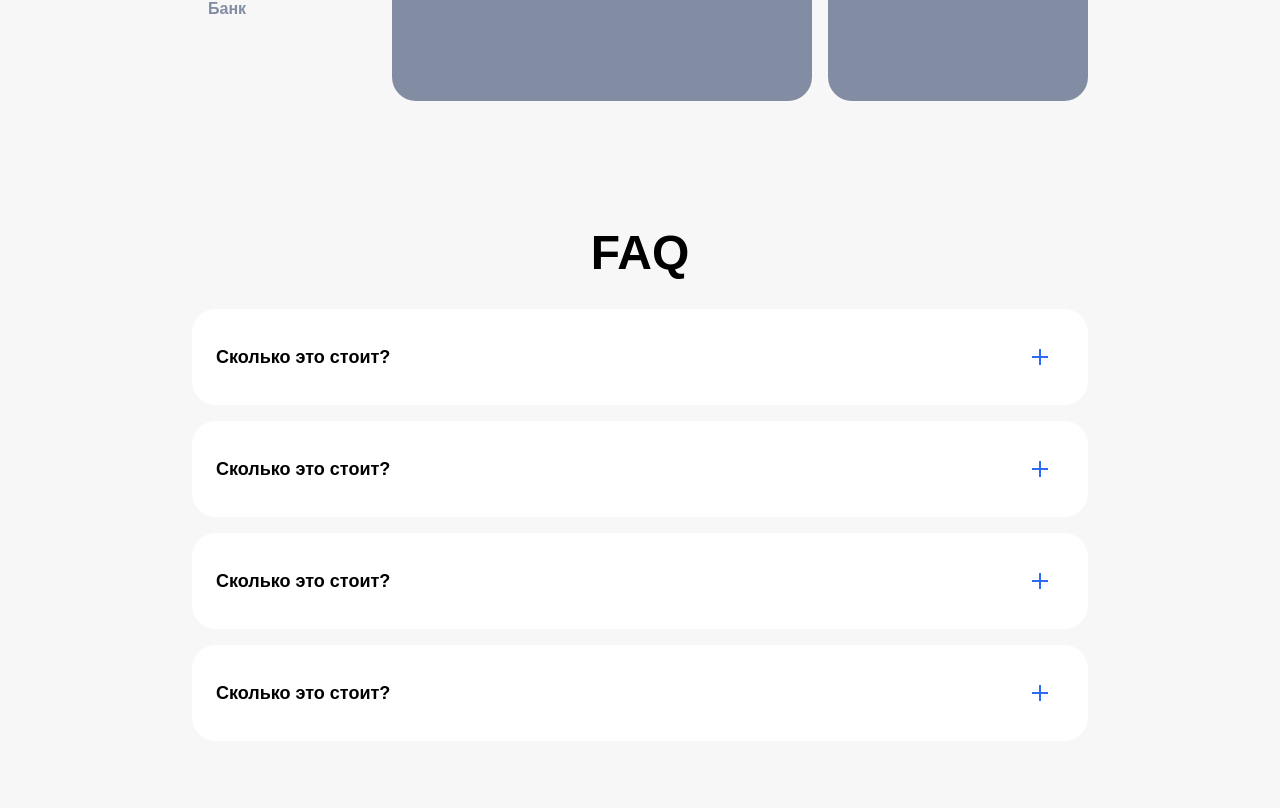
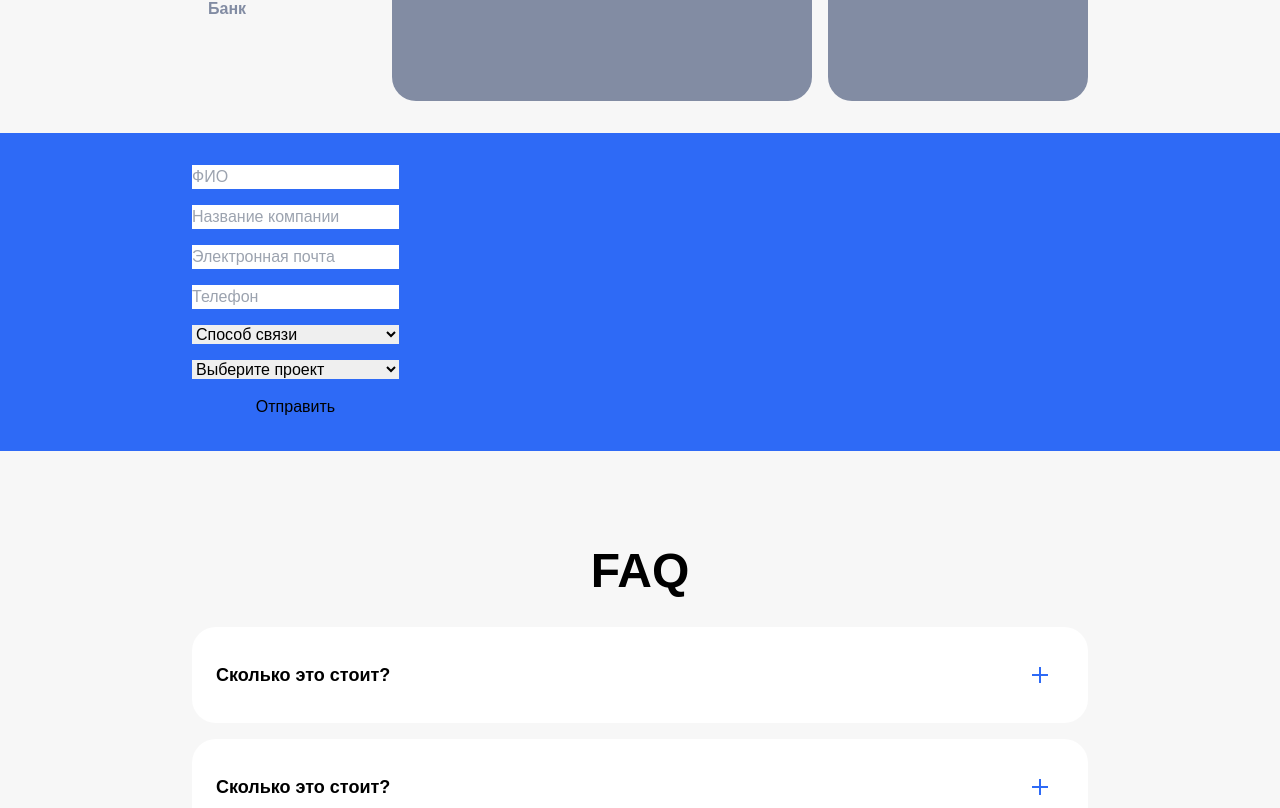
Before and after one commit to mnlght03/React-JS-Case-Club-Landing, a React (Create React App) app: page / in a window 1280 px wide. Shown: the part 8452-9260 px from the top of the page. Built offline with nearby package versions, Linux system fonts and the light colour scheme.

Commit message:
contact us WIP

```diff
--- a/src/App.js
+++ b/src/App.js
@@ -14,6 +14,7 @@ import OurTeam from './components/OurTeam';
 import Events from './components/Events/Events';
 import Faq from './components/FAQ';
 import Footer from './components/Footer';
+import ContactUs from './components/ContactUs';
 
 
 function App() {
@@ -41,6 +42,7 @@ function App() {
             <SuccessStories />
             <OurTeam />
             <Events />
+            <ContactUs />
             <Faq />
             <Footer />
         </GlobalContext.Provider>
--- /dev/null
+++ b/src/components/ContactUs/ContactForm.js
@@ -0,0 +1,22 @@
+import React, { useState } from "react";
+import PhoneInput from 'react-phone-number-input';
+import SelectInput from "../ui/SelectInput";
+
+export default function ContactForm({classes=''}) {
+    const [value, setValue] = useState('');
+
+    const contactOptions = ['Способ 1', 'Способ 2', 'Способ 3'];
+    const projects = ['Case Hub', 'Образовательный курс', 'Case Week', 'Хакатоны'];
+
+    return (
+        <form action="" className={`flex flex-col gap-4 ${classes}`}>
+            <input type="text" name="" id="" placeholder="ФИО"/>
+            <input type="text" name="" id="" placeholder="Название компании"/>
+            <input type="email" name="" id="" placeholder="Электронная почта"/>
+            <input type="tel" name="" id="" placeholder="Телефон" />
+            <SelectInput name={'contactOption'} placeholder={'Способ связи'} options={contactOptions} />
+            <SelectInput name={'project'} placeholder={'Выберите проект'} options={projects} />
+            <input type="submit" value="Отправить" />
+        </form>
+    );
+}
--- /dev/null
+++ b/src/components/ContactUs/ContactUs.js
@@ -0,0 +1,16 @@
+import React, { useContext } from "react";
+import Section from "../ui/Section";
+import { GlobalContext } from "../../context";
+import ContactForm from "./ContactForm";
+
+export default function ContactUs() {
+    const { isDesktop } = useContext(GlobalContext);
+
+    return (
+        <Section bgColor="bg-blue" rounded={!isDesktop} topRoundMargin={!isDesktop} roundFill="bg-beige">
+            <div className="flex ">
+                <ContactForm />
+            </div>
+        </Section>
+    );
+}
--- /dev/null
+++ b/src/components/ContactUs/index.js
@@ -0,0 +1,3 @@
+import ContactUs from "./ContactUs";
+
+export default ContactUs;
--- /dev/null
+++ b/src/components/ui/SelectInput.js
@@ -0,0 +1,11 @@
+import React from "react";
+
+export default function SelectInput({name, id='', placeholder, options, classes=''}) {
+  return (
+    <select name={name} id={id} className={classes}>
+        <option value="">{placeholder}</option>
+        {options.map(op =>
+            <option value={op}>{op}</option>)}
+    </select>
+  );
+}
```
